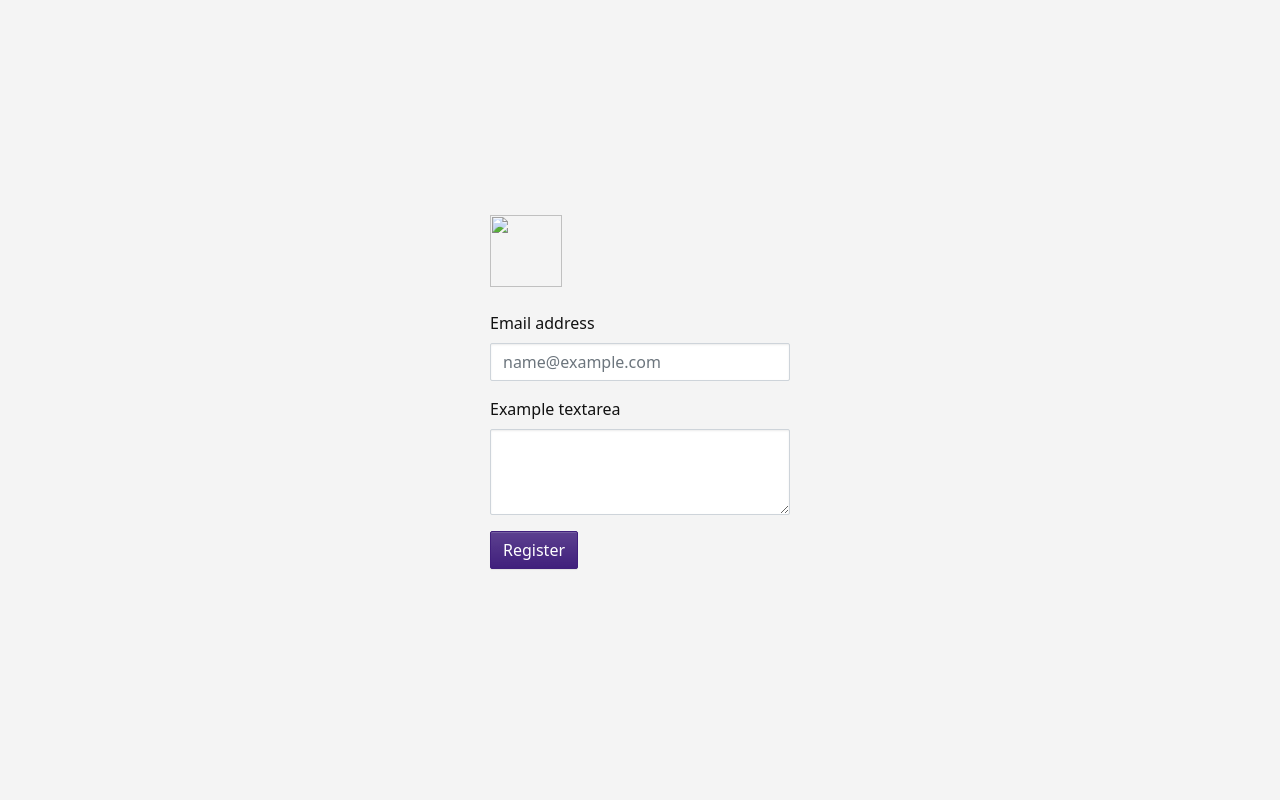
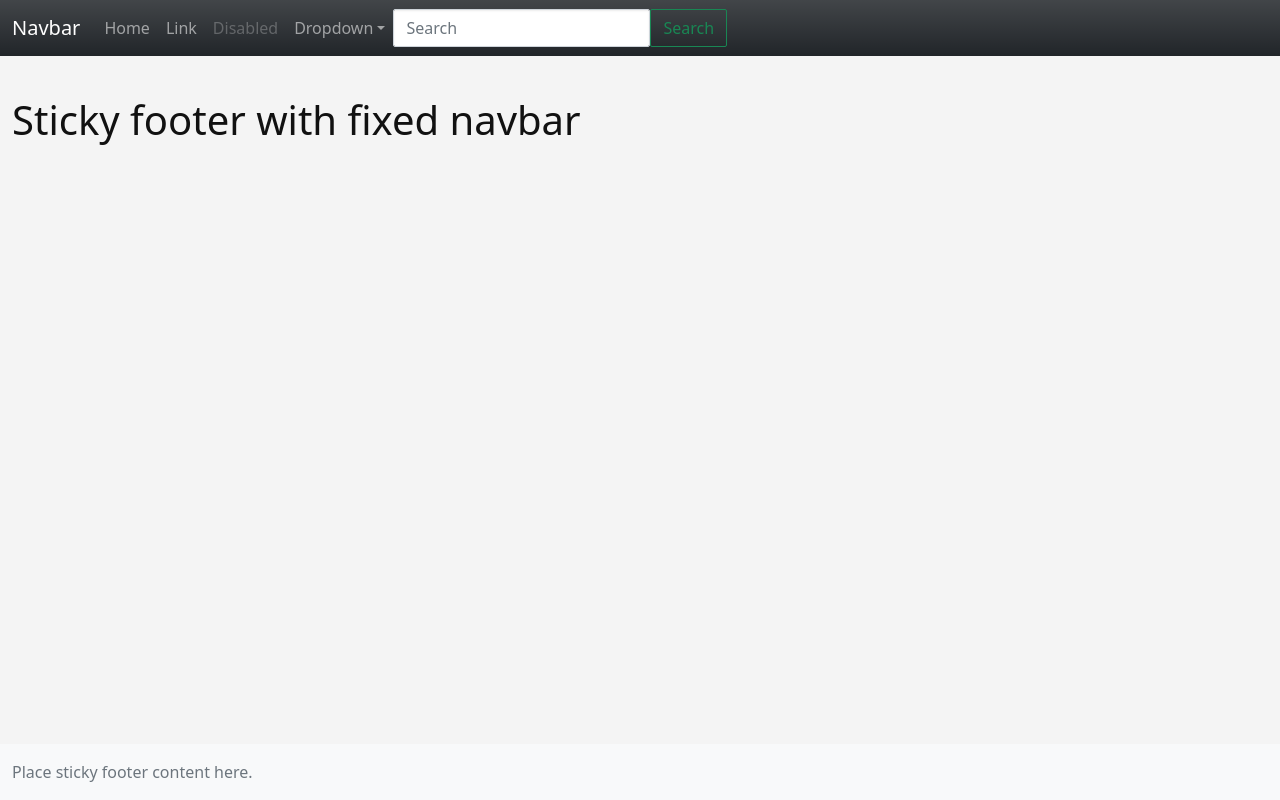
Before and after one commit to iloveyii/bootstrap5, a website: page index.html in a window 1280 px wide. Drawn offline with nearby package versions, Linux system fonts and the light colour scheme; files that its build step writes are made by us from their sources.

Commit message:
Added sticky footer

```diff
--- a/index.html
+++ b/index.html
@@ -6,40 +6,89 @@
     <title>Bootsrap v5</title>
     <link rel="stylesheet" href="css/main.css" />
   </head>
-  <body class="d-flex">
-    <form class="form-login">
-      <img
-        src="/node_modules/bootstrap-icons/icons/bootstrap.svg"
-        height="72"
-        width="72"
-        class="mb-4"
-        alt=""
-      />
+  <body class="d-flex flex-column sticky-footer-wrapper">
+    <!-- Fixed navbar -->
+    <nav class="navbar navbar-expand-md navbar-dark bg-dark fixed-top">
+      <div class="container-fluid">
+        <a class="navbar-brand" href="#">Navbar</a>
+        <button
+          class="navbar-toggler"
+          type="button"
+          data-toggle="collapse"
+          data-target="#navbarsExampleDefault"
+          aria-controls="navbarsExampleDefault"
+          aria-expanded="false"
+          aria-label="Toggle navigation"
+        >
+          <span class="navbar-toggler-icon"></span>
+        </button>
 
-      <div class="mb-3">
-        <label for="exampleFormControlInput1" class="form-label"
-          >Email address</label
-        >
-        <input
-          type="email"
-          class="form-control"
-          id="exampleFormControlInput1"
-          placeholder="name@example.com"
-        />
+        <div class="collapse navbar-collapse" id="navbarsExampleDefault">
+          <ul class="navbar-nav mr-auto mb-2 mb-md-0">
+            <li class="nav-item active">
+              <a class="nav-link" aria-current="page" href="#">Home</a>
+            </li>
+            <li class="nav-item">
+              <a class="nav-link" href="#">Link</a>
+            </li>
+            <li class="nav-item">
+              <a
+                class="nav-link disabled"
+                href="#"
+                tabindex="-1"
+                aria-disabled="true"
+                >Disabled</a
+              >
+            </li>
+            <li class="nav-item dropdown">
+              <a
+                class="nav-link dropdown-toggle"
+                href="#"
+                id="dropdown01"
+                data-toggle="dropdown"
+                aria-expanded="false"
+                >Dropdown</a
+              >
+              <ul class="dropdown-menu" aria-labelledby="dropdown01">
+                <li><a class="dropdown-item" href="#">Action</a></li>
+                <li><a class="dropdown-item" href="#">Another action</a></li>
+                <li>
+                  <a class="dropdown-item" href="#">Something else here</a>
+                </li>
+              </ul>
+            </li>
+          </ul>
+          <form class="d-flex">
+            <input
+              class="form-control mr-2"
+              type="search"
+              placeholder="Search"
+              aria-label="Search"
+            />
+            <button class="btn btn-outline-success" type="submit">
+              Search
+            </button>
+          </form>
+        </div>
       </div>
-      <div class="mb-3">
-        <label for="exampleFormControlTextarea1" class="form-label"
-          >Example textarea</label
-        >
-        <textarea
-          class="form-control"
-          id="exampleFormControlTextarea1"
-          rows="3"
-        ></textarea>
+    </nav>
+
+    <!-- Begin page content -->
+    <main class="flex-shrink-0">
+      <div class="container-fluid">
+          <header>
+
+          </header>
+        <div class="row mt-5">
+          <h1 class="mt-5">Sticky footer with fixed navbar</h1>
+        </div>
       </div>
-      <div class="mb-3">
-        <button class="btn btn-primary">Register</button>
+    </main>
+
+    <footer class="footer mt-auto py-3 bg-light">
+      <div class="container-fluid">
+        <span class="text-muted">Place sticky footer content here.</span>
       </div>
-    </form>
+    </footer>
   </body>
 </html>
```
